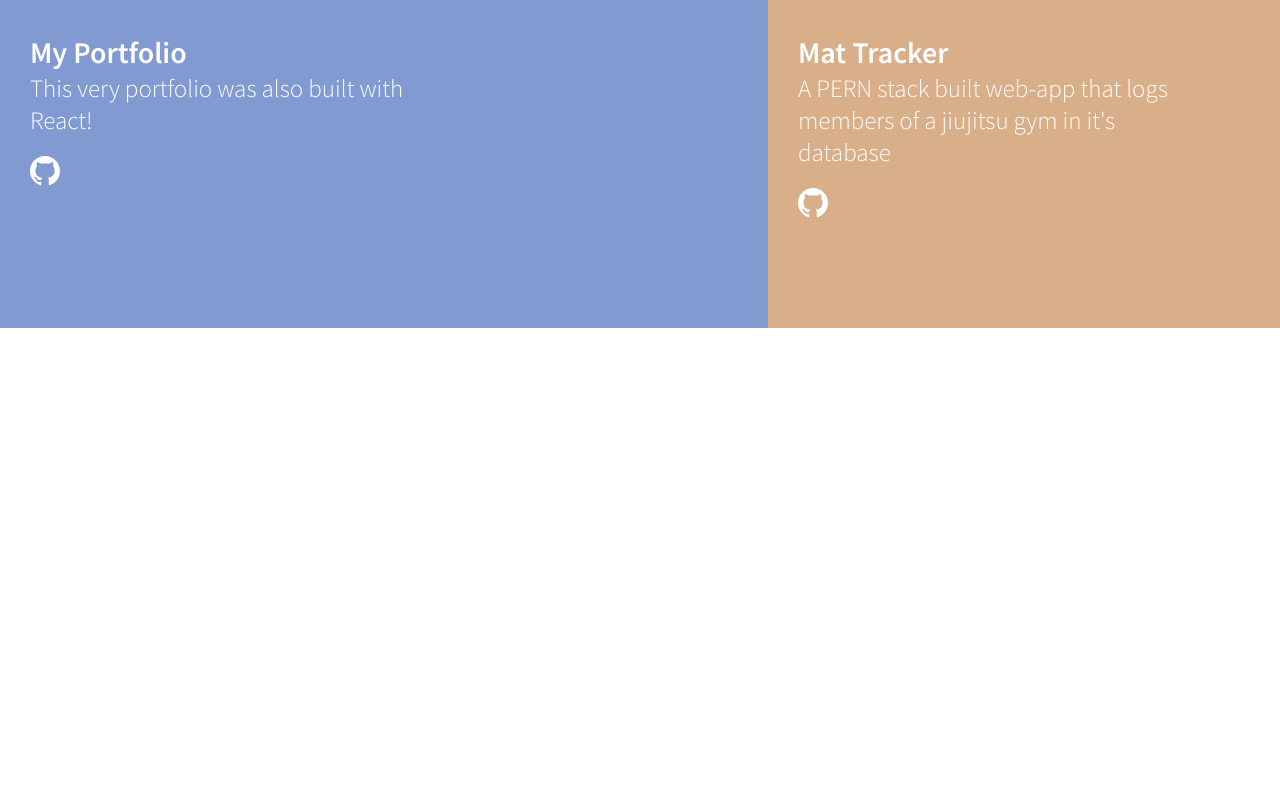
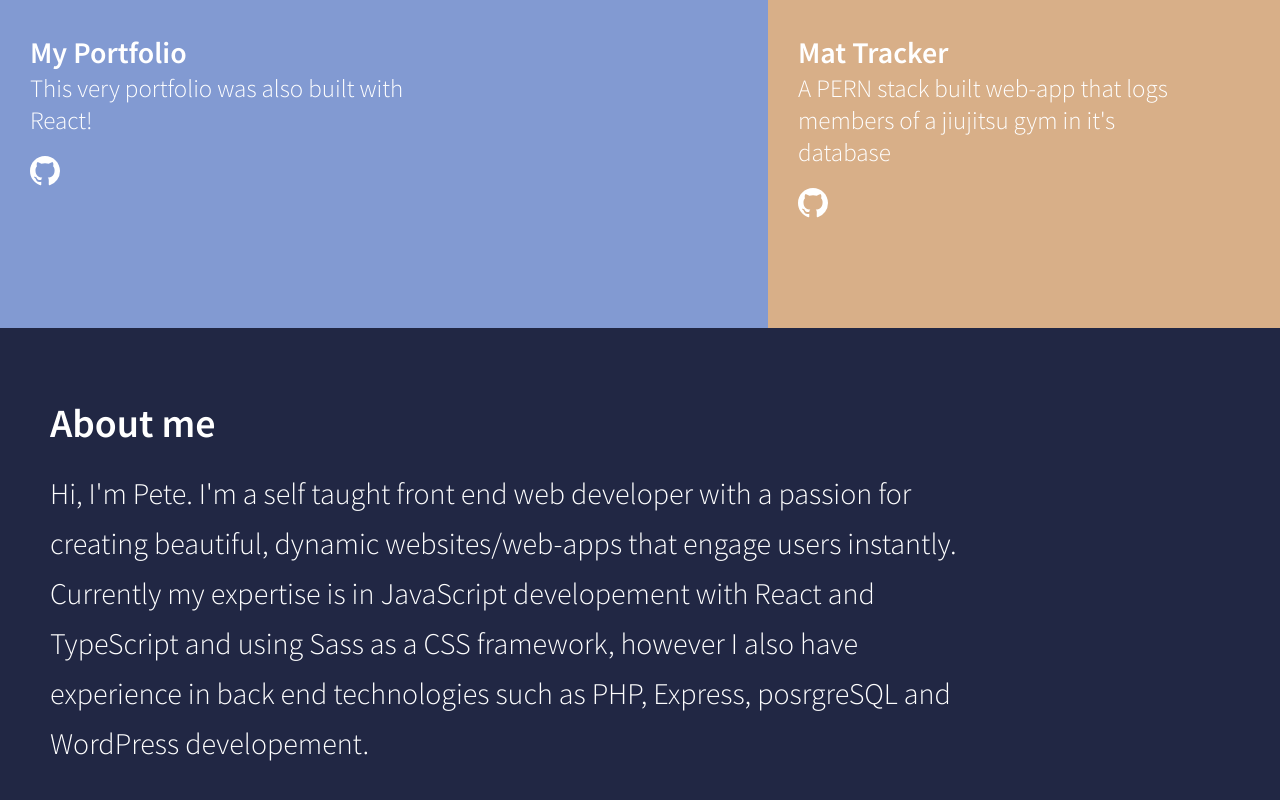
Before and after one commit to Petemc121/portfolio, a React (Create React App) app: page / in a window 1280 px wide. Shown: the part 2472-3272 px from the top of the page. Before the commit the page ends 2804 px from the top, so only its background shows below. Built offline with nearby package versions, Linux system fonts and the light colour scheme.

Commit message:
added about me section

```diff
--- a/package.json
+++ b/package.json
@@ -16,6 +16,7 @@
     "react": "^17.0.2",
     "react-dom": "^17.0.2",
     "react-icons": "^4.3.1",
+    "react-intersection-observer": "^8.33.1",
     "react-router-dom": "^6.2.1",
     "react-scripts": "5.0.0",
     "sass": "^1.45.2",
--- a/src/App.tsx
+++ b/src/App.tsx
@@ -3,6 +3,7 @@ import Header from "./components/Header";
 import HeroImage from "./components/HeroImage";
 import Menu from "./components/Menu";
 import Projects from "./components/Projects";
+import About from "./components/About";
 import { useState } from "react";
 
 function App() {
@@ -14,6 +15,7 @@ function App() {
       <HeroImage />
       <Menu setMenuActive={setMenuActive} menuActive={menuActive} />
       <Projects />
+      <About />
     </div>
   );
 }
--- /dev/null
+++ b/src/components/About.tsx
@@ -0,0 +1,15 @@
+import React from "react";
+import AboutText from "./AboutText";
+
+export default function About() {
+  const aboutDescription =
+    "Hi, I'm Pete. I'm a self taught front end web developer with a passion for creating beautiful, dynamic websites/web-apps that engage users instantly. Currently my expertise is in JavaScript developement with React and TypeScript and using Sass as a CSS framework, however I also have experience in back end technologies such as PHP, Express, posrgreSQL and WordPress developement.";
+  return (
+    <div className="aboutContainer">
+      <div className="aboutText">
+        <AboutText textClass="aboutTitle" text="About me" />
+        <AboutText textClass="aboutDescription" text={aboutDescription} />
+      </div>
+    </div>
+  );
+}
--- /dev/null
+++ b/src/components/AboutText.tsx
@@ -0,0 +1,17 @@
+import React from "react";
+import { useInView } from "react-intersection-observer";
+
+interface aboutTextInput {
+  text: string;
+  textClass: string;
+}
+
+export default function AboutText({ text, textClass }: aboutTextInput) {
+  const { ref, inView } = useInView();
+
+  return (
+    <div ref={ref} className={inView ? textClass + " slideIn" : textClass}>
+      {text}
+    </div>
+  );
+}
--- a/src/components/Menu.tsx
+++ b/src/components/Menu.tsx
@@ -21,7 +21,9 @@ export default function Menu({ menuActive, setMenuActive }: menuInput) {
         size="2x"
       />
       <div className="menuListContainer">
-        <div className="menuItem">My work</div>
+        <a onClick={deactivateMenu} className="links" href="#projectsContainer">
+          <div className="menuItem">My work</div>
+        </a>
         <div className="menuItem">About me</div>
         <div className="menuItem">Blog</div>
         <div className="menuItem">Contact</div>
--- a/src/styles/App.css
+++ b/src/styles/App.css
@@ -170,63 +170,6 @@
           animation: typing 2s steps(30, end);
 }
 
-* {
-  margin: 0px;
-  padding: 0px;
-  font-family: "Source Sans Pro", Helvetica, sans-serif;
-}
-
-html {
-  scroll-behavior: smooth;
-}
-
-.App {
-  height: 100vh;
-  scrollbar-width: none;
-  width: 100vw;
-  max-width: 100%;
-}
-
-.primaryButton {
-  margin: 20px 0px;
-  width: 6em;
-  font-size: 25px;
-  height: 40px;
-  background: transparent;
-  border: 2px solid white;
-  color: white;
-  font-weight: bold;
-  -webkit-transition: background-color 1s;
-  transition: background-color 1s;
-  cursor: pointer;
-  opacity: 0;
-}
-
-.primaryButton:hover {
-  background-color: #9bf1ff;
-  color: #212744;
-}
-
-.projectsContainer {
-  width: 100vw;
-  max-width: 100%;
-  display: -ms-grid;
-  display: grid;
-  -ms-grid-columns: (1fr)[5];
-      grid-template-columns: repeat(5, 1fr);
-  -ms-grid-rows: auto;
-      grid-template-rows: auto;
-      grid-template-areas: "roamingrolls roamingrolls roamingrolls silverbacks  silverbacks " "bjj-notes bjj-notes covid-app covid-app covid-app" "portfolio portfolio portfolio mat-tracker mat-tracker";
-}
-
-.project {
-  cursor: pointer;
-  -webkit-transition: all 0.5s;
-  transition: all 0.5s;
-  height: 600px;
-  text-align: center;
-}
-
 .menu {
   position: fixed;
   height: 100vh;
@@ -292,6 +235,26 @@ html {
 
 .menuItem:hover {
   font-size: 1.2em;
+}
+
+.projectsContainer {
+  width: 100vw;
+  max-width: 100%;
+  display: -ms-grid;
+  display: grid;
+  -ms-grid-columns: (1fr)[5];
+      grid-template-columns: repeat(5, 1fr);
+  -ms-grid-rows: auto;
+      grid-template-rows: auto;
+      grid-template-areas: "roamingrolls roamingrolls roamingrolls silverbacks  silverbacks " "bjj-notes bjj-notes covid-app covid-app covid-app" "portfolio portfolio portfolio mat-tracker mat-tracker";
+}
+
+.project {
+  cursor: pointer;
+  -webkit-transition: all 0.5s;
+  transition: all 0.5s;
+  height: 600px;
+  text-align: center;
 }
 
 .silverbacks {
@@ -377,6 +340,7 @@ html {
 
 .links {
   text-decoration: none;
+  color: white;
 }
 
 .projectTitle:hover {
@@ -399,6 +363,75 @@ html {
 
 .githubIcon:hover {
   color: #9bf1ff;
+}
+
+.aboutContainer {
+  padding: 50px;
+  overflow-x: hidden;
+  max-width: 100%;
+  height: 800px;
+  background-color: #212744;
+}
+
+.aboutText {
+  color: white;
+  max-width: 80%;
+  font-size: 30px;
+  margin-top: 20px;
+  position: relative;
+  right: 200px;
+}
+
+.aboutTitle {
+  margin-bottom: 20px;
+  font-size: 40px;
+  font-weight: bold;
+}
+
+.aboutDescription {
+  line-height: 50px;
+}
+
+.slideIn {
+  -webkit-animation: slideIn 2s forwards;
+          animation: slideIn 2s forwards;
+}
+
+* {
+  margin: 0px;
+  padding: 0px;
+  font-family: "Source Sans Pro", Helvetica, sans-serif;
+}
+
+html {
+  scroll-behavior: smooth;
+}
+
+.App {
+  height: 100vh;
+  scrollbar-width: none;
+  width: 100vw;
+  max-width: 100%;
+}
+
+.primaryButton {
+  margin: 20px 0px;
+  width: 6em;
+  font-size: 25px;
+  height: 40px;
+  background: transparent;
+  border: 2px solid white;
+  color: white;
+  font-weight: bold;
+  -webkit-transition: all 1s;
+  transition: all 1s;
+  cursor: pointer;
+  opacity: 0;
+}
+
+.primaryButton:hover {
+  background-color: #9bf1ff;
+  color: #212744;
 }
 
 @media (max-width: 1200px) {
@@ -544,4 +577,30 @@ html {
     opacity: 1;
   }
 }
+
+@-webkit-keyframes slideIn {
+  from {
+    -webkit-transform: translateX(0px);
+            transform: translateX(0px);
+    opacity: 0;
+  }
+  to {
+    -webkit-transform: translateX(200px);
+            transform: translateX(200px);
+    opacity: 1;
+  }
+}
+
+@keyframes slideIn {
+  from {
+    -webkit-transform: translateX(0px);
+            transform: translateX(0px);
+    opacity: 0;
+  }
+  to {
+    -webkit-transform: translateX(200px);
+            transform: translateX(200px);
+    opacity: 1;
+  }
+}
 /*# sourceMappingURL=App.css.map */
--- a/src/styles/App.scss
+++ b/src/styles/App.scss
@@ -2,6 +2,9 @@
 @import "./variables";
 @import "./header";
 @import "./heroImage";
+@import "./menu";
+@import "./projects";
+@import "./about";
 
 * {
   margin: 0px;
@@ -29,7 +32,7 @@ html {
   border: 2px solid white;
   color: white;
   font-weight: bold;
-  transition: background-color 1s;
+  transition: all 1s;
   cursor: pointer;
   opacity: 0;
 }
@@ -37,155 +40,6 @@ html {
 .primaryButton:hover {
   background-color: $secondaryColor;
   color: $primaryColor;
-}
-
-.projectsContainer {
-  width: 100vw;
-  max-width: 100%;
-  display: grid;
-  grid-template-columns: repeat(5, 1fr);
-  grid-template-rows: auto;
-  grid-template-areas:
-    "roamingrolls roamingrolls roamingrolls silverbacks  silverbacks "
-    "bjj-notes bjj-notes covid-app covid-app covid-app"
-    "portfolio portfolio portfolio mat-tracker mat-tracker";
-}
-
-.project {
-  cursor: pointer;
-  transition: all 0.5s;
-  height: 600px;
-  text-align: center;
-}
-
-// menu
-
-.menu {
-  position: fixed;
-  height: 100vh;
-  width: 100vw;
-  inset: 0;
-  background-color: rgba(33, 39, 68, 0.7);
-  backdrop-filter: blur(10px);
-  opacity: 0;
-  display: none;
-  color: white;
-  justify-content: center;
-  align-items: center;
-  transition: all 1s;
-}
-
-.activeMenu {
-  animation: fadeIn 2s;
-  animation-fill-mode: forwards;
-  display: flex !important;
-}
-
-.exitMenu {
-  position: absolute;
-  right: 5%;
-  top: 80px;
-  cursor: pointer;
-}
-
-.menuListContainer {
-  @include flexCenter(space-between);
-  flex-direction: column;
-  height: 250px;
-  font-size: 30px;
-}
-
-.menuItem {
-  cursor: pointer;
-  padding: 10px;
-  transition: all 0.5s;
-}
-
-.menuItem:hover {
-  font-size: 1.2em;
-}
-
-// projects
-
-.silverbacks {
-  grid-area: silverbacks;
-  background-color: #74bad4;
-}
-.roamingrolls {
-  grid-area: roamingrolls;
-  background-color: #8179b6;
-}
-.covid-app {
-  grid-area: covid-app;
-  background-color: #dd8b83;
-}
-.mat-tracker {
-  grid-area: mat-tracker;
-  background-color: #d8af88;
-}
-
-.portfolio {
-  grid-area: portfolio;
-  background-color: #829ad2;
-}
-
-.bjj-notes {
-  grid-area: bjj-notes;
-  background-color: #7cb199;
-}
-
-.project:hover {
-  background-position: center;
-  background-color: transparent;
-}
-
-.projectImage {
-  opacity: 0;
-  transition: opacity 0.5s;
-  position: relative;
-  width: 100%;
-  height: 100%;
-  filter: brightness(70%);
-}
-
-.projectText {
-  position: absolute;
-  margin-left: 30px;
-  margin-top: -300px;
-  text-align: start;
-}
-
-.projectTitle {
-  color: white;
-  font-size: 30px;
-  font-weight: bold;
-  line-height: 20px;
-  transition: all 0.5s;
-  margin: 10px 0px;
-}
-
-.links {
-  text-decoration: none;
-}
-
-.projectTitle:hover {
-  color: $secondaryColor;
-}
-
-.projectDescription {
-  color: white;
-  font-size: 25px;
-  max-width: 400px;
-  margin: 10px 0px;
-}
-
-.githubIcon {
-  color: white;
-  transition: all 0.5s;
-  margin: 10px 0px;
-}
-.githubIcon:hover {
-  color: $secondaryColor;
 }
 
 @media (max-width: 1200px) {
@@ -309,3 +163,15 @@ html {
     opacity: 1;
   }
 }
+
+@keyframes slideIn {
+  from {
+    transform: translateX(0px);
+    opacity: 0;
+  }
+
+  to {
+    transform: translateX(200px);
+    opacity: 1;
+  }
+}
--- /dev/null
+++ b/src/styles/_about.scss
@@ -0,0 +1,32 @@
+@import "./variables.scss";
+
+.aboutContainer {
+  padding: 50px;
+  overflow-x: hidden;
+  max-width: 100%;
+  height: 800px;
+  background-color: $primaryColor;
+}
+
+.aboutText {
+  color: white;
+  max-width: 80%;
+  font-size: 30px;
+  margin-top: 20px;
+  position: relative;
+  right: 200px;
+}
+
+.aboutTitle {
+  margin-bottom: 20px;
+  font-size: 40px;
+  font-weight: bold;
+}
+
+.aboutDescription {
+  line-height: 50px;
+}
+
+.slideIn {
+  animation: slideIn 2s forwards;
+}
--- /dev/null
+++ b/src/styles/_projects.scss
@@ -0,0 +1,104 @@
+@import "./variables.scss";
+
+.projectsContainer {
+  width: 100vw;
+  max-width: 100%;
+  display: grid;
+  grid-template-columns: repeat(5, 1fr);
+  grid-template-rows: auto;
+  grid-template-areas:
+    "roamingrolls roamingrolls roamingrolls silverbacks  silverbacks "
+    "bjj-notes bjj-notes covid-app covid-app covid-app"
+    "portfolio portfolio portfolio mat-tracker mat-tracker";
+}
+
+.project {
+  cursor: pointer;
+  transition: all 0.5s;
+  height: 600px;
+  text-align: center;
+}
+
+// projects
+
+.silverbacks {
+  grid-area: silverbacks;
+  background-color: #74bad4;
+}
+.roamingrolls {
+  grid-area: roamingrolls;
+  background-color: #8179b6;
+}
+.covid-app {
+  grid-area: covid-app;
+  background-color: #dd8b83;
+}
+.mat-tracker {
+  grid-area: mat-tracker;
+  background-color: #d8af88;
+}
+
+.portfolio {
+  grid-area: portfolio;
+  background-color: #829ad2;
+}
+
+.bjj-notes {
+  grid-area: bjj-notes;
+  background-color: #7cb199;
+}
+
+.project:hover {
+  background-position: center;
+  background-color: transparent;
+}
+
+.projectImage {
+  opacity: 0;
+  transition: opacity 0.5s;
+  position: relative;
+  width: 100%;
+  height: 100%;
+  filter: brightness(70%);
+}
+
+.projectText {
+  position: absolute;
+  margin-left: 30px;
+  margin-top: -300px;
+  text-align: start;
+}
+
+.projectTitle {
+  color: white;
+  font-size: 30px;
+  font-weight: bold;
+  line-height: 20px;
+  transition: all 0.5s;
+  margin: 10px 0px;
+}
+
+.links {
+  text-decoration: none;
+  color: white;
+}
+
+.projectTitle:hover {
+  color: $secondaryColor;
+}
+
+.projectDescription {
+  color: white;
+  font-size: 25px;
+  max-width: 400px;
+  margin: 10px 0px;
+}
+
+.githubIcon {
+  color: white;
+  transition: all 0.5s;
+  margin: 10px 0px;
+}
+.githubIcon:hover {
+  color: $secondaryColor;
+}
```
Also changed, not shown: src/styles/_menu.scss (added, +46 -0 lines), 2 other files (tests, documents, lock files or other folders).
